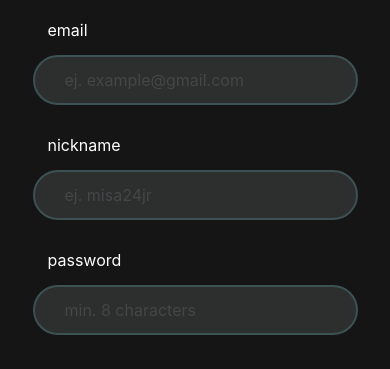
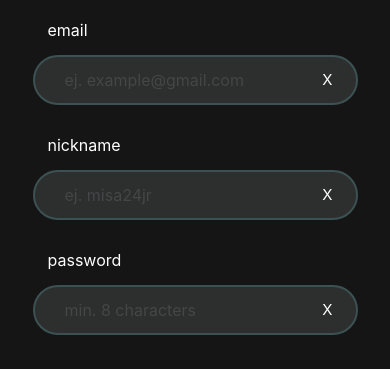
Before and after one commit to Misa24Jr/iMovie, a React Native app: screen /RegisterView in a window 390 px wide. Shown: the part 302-671 px from the top of the page. Built offline with nearby package versions, Linux system fonts and the light colour scheme.

Commit message:
Creacion de links

```diff
--- a/src/components/inputs/Input.jsx
+++ b/src/components/inputs/InitInput.jsx
@@ -1,7 +1,7 @@
 import React from "react";
-import { View, StyleSheet, TextInput, Text} from "react-native";
+import { View, StyleSheet, TextInput, Text, TouchableOpacity} from "react-native";
 
-const Input = ({name, placeholder, max}) => {
+const InitInput = ({name, placeholder, max}) => {
     return(
 
         <View style={style.containerInput}>
@@ -14,6 +14,10 @@ const Input = ({name, placeholder, max}) => {
                 maxLength={max}
                 placeholderTextColor={'#444747'}
             />
+
+            <TouchableOpacity style={style.clear}>
+                <Text style={style.textClear}>X</Text>
+            </TouchableOpacity>
 
         </View>
     )
@@ -39,7 +43,16 @@ const style = StyleSheet.create({
     containerInput:{
         display: 'flex',
         gap: 15,
+    },
+    clear:{
+        position: 'absolute',
+        right: 25,
+        top: 50,
+    },
+    textClear:{
+        fontSize: 15,
+        color: 'white',
     }
 })
 
-export default Input;
+export default InitInput;
--- a/src/components/others/Link.jsx
+++ b/src/components/others/LinkLogin.jsx
@@ -1,9 +1,14 @@
 import React from "react";
 import { Text, TouchableOpacity, StyleSheet } from "react-native";
+import { useNavigation } from '@react-navigation/native';
 
 const Link = ({text}) =>{
+    const navigation = useNavigation();
+
     return(
-        <TouchableOpacity>
+        <TouchableOpacity
+            onPress={()=> navigation.navigate('RegisterView')}
+        >
             <Text style={style.text}>{text}</Text>
         </TouchableOpacity>
     )
--- /dev/null
+++ b/src/components/others/LinkRegister.jsx
@@ -0,0 +1,25 @@
+import React from "react";
+import { Text, TouchableOpacity, StyleSheet } from "react-native";
+import { useNavigation } from '@react-navigation/native';
+
+const Link = ({text}) =>{
+    const navigation = useNavigation();
+
+    return(
+        <TouchableOpacity
+            onPress={()=> navigation.navigate('LoginView')}
+        >
+            <Text style={style.text}>{text}</Text>
+        </TouchableOpacity>
+    )
+}
+
+const style = StyleSheet.create({
+    text:{
+        color: '#fff',
+        textAlign: 'center',
+        fontSize: 20,
+    }
+})
+
+export default Link;
--- a/src/views/LoginView.jsx
+++ b/src/views/LoginView.jsx
@@ -4,8 +4,8 @@ import { View, StyleSheet } from "react-native";
 // Components
 import BtnLogin from "../components/button/BtnLogin";
 import Title from "../components/others/Title";
-import Input from "../components/inputs/Input";
-import Link from "../components/others/Link";
+import InitInput from "../components/inputs/InitInput";
+import LinkLogin from "../components/others/LinkLogin";
 
 const LoginView = () =>{
 
@@ -17,13 +17,13 @@ const LoginView = () =>{
             </View>
 
             <View style={style.containerInput}>
-                <Input name={'nickname'} placeholder={'ej. misa24jr'} max={10}/>
-                <Input name={'password'} placeholder={'min. 8 characters'} max={8}/>
+                <InitInput name={'nickname'} placeholder={'ej. misa24jr'} max={10}/>
+                <InitInput name={'password'} placeholder={'min. 8 characters'} max={8}/>
             </View>
 
             <View style={style.containerBtn}>
                 <BtnLogin text={'Login'}/>
-                <Link text={"Don't have an acount yet?"}/>
+                <LinkLogin text={"Don't have an acount yet?"}/>
             </View>
 
         </View>
--- a/src/views/RegisterView.jsx
+++ b/src/views/RegisterView.jsx
@@ -5,8 +5,8 @@ import { View, StyleSheet } from "react-native";
 // Components
 import BtnRegister from "../components/button/BtnRegister";
 import Title from "../components/others/Title";
-import Input from "../components/inputs/Input";
-import Link from "../components/others/Link";
+import InitInput from "../components/inputs/InitInput";
+import LinkRegister from "../components/others/LinkRegister";
 
 const RegisterView = () =>{
 
@@ -18,14 +18,14 @@ const RegisterView = () =>{
           </View>
 
           <View style={style.containerInput}>
-              <Input name={'email'} placeholder={'ej. example@gmail.com'}/>
-              <Input name={'nickname'} placeholder={'ej. misa24jr'} max={10}/>
-              <Input name={'password'} placeholder={'min. 8 characters'} max={8}/>
+              <InitInput name={'email'} placeholder={'ej. example@gmail.com'}/>
+              <InitInput name={'nickname'} placeholder={'ej. misa24jr'} max={10}/>
+              <InitInput name={'password'} placeholder={'min. 8 characters'} max={8}/>
           </View>
 
           <View style={style.containerBtn}>
               <BtnRegister text={'Register'}/>
-              <Link text={'Already have an account?'}/>
+              <LinkRegister text={'Already have an account?'}/>
           </View>
 
       </View>
```
Also changed, not shown: pendientes.txt.
